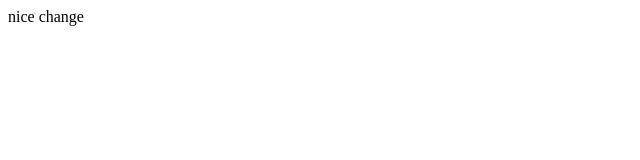
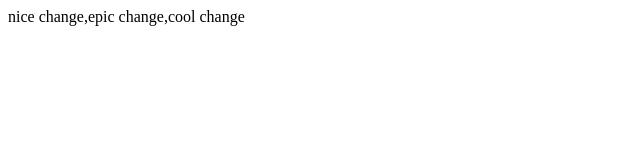
Before and after one commit to ShotaKhakhishvili/TempRepository, a plain HTML site: page index.html in a window 1280 px wide. Shown: the whole page, without its empty margins (0-640 px from the left). Drawn offline with Linux system fonts and the light colour scheme.

Commit message:
nice commit

```diff
--- a/index.html
+++ b/index.html
@@ -7,6 +7,6 @@
     <title>Document</title>
 </head>
 <body>
-   <n>nice change </n>
+   <n>nice change,epic change,cool change </n>
 </body>
 </html>
```
